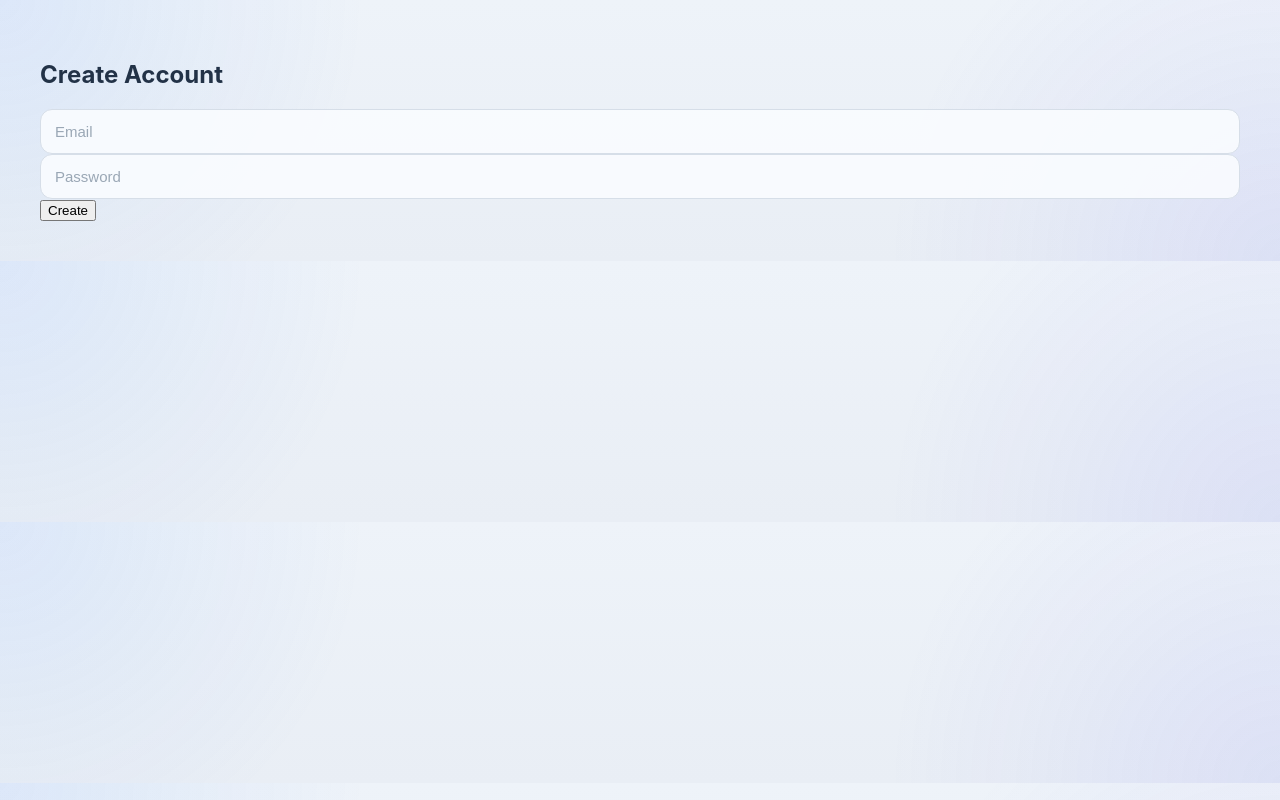
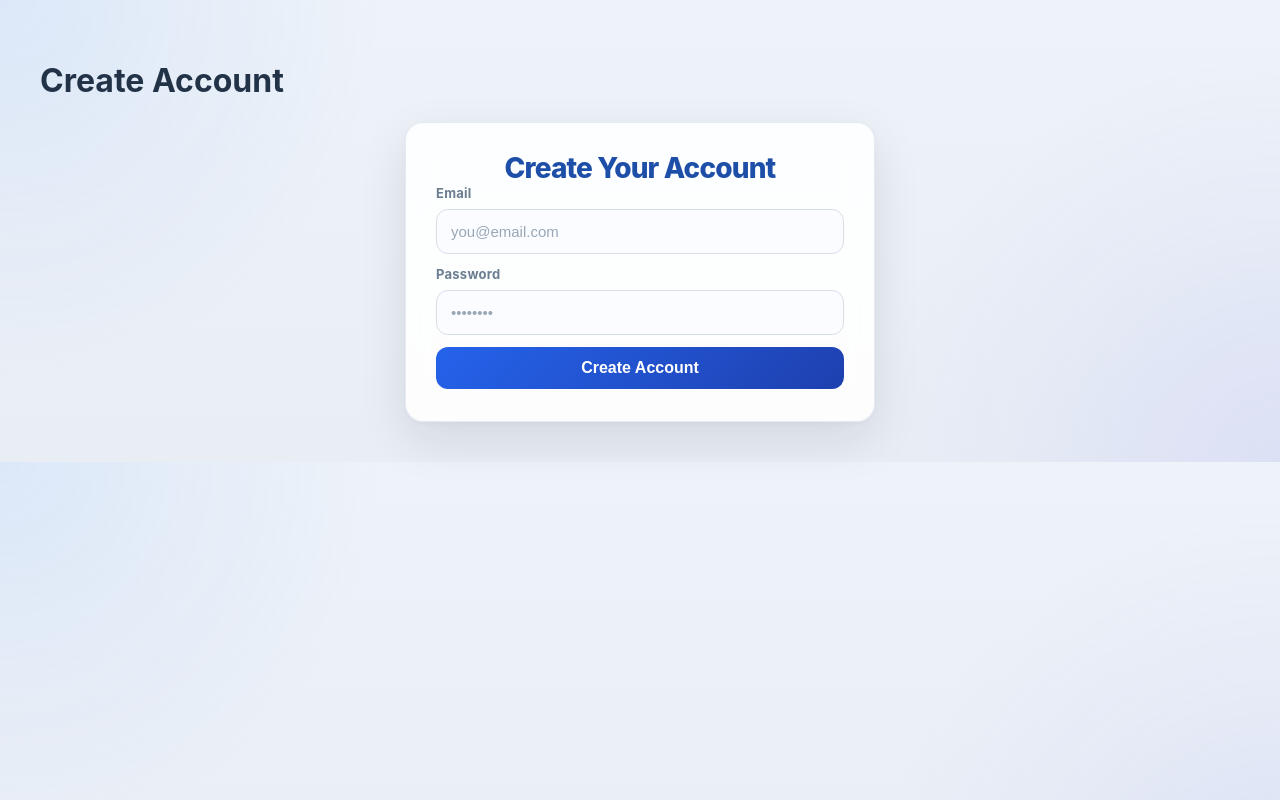
Before and after one commit to Marcelofcdantas/Job-Application-Tracker-Frontend, a React (Vite) app in the folder job-tracker-frontend/: page /register in a window 1280 px wide. Built offline with nearby package versions, Linux system fonts and the light colour scheme.

Commit message:
privateroute added and redirect to applications when login

```diff
--- a/job-tracker-frontend/src/App.tsx
+++ b/job-tracker-frontend/src/App.tsx
@@ -6,12 +6,20 @@ import Settings from "./pages/Settings";
 import ForgotPassword from "./pages/ForgotPassword";
 import Register from "./pages/Register";
 import VerifyEmail from "./pages/VerifyEmail";
+import PrivateRoute from "./components/PrivateRoute";
 
 export default function App() {
   return (
     <Routes>
       <Route path="/" element={<Home />} />
-      <Route path="/applications" element={<Applications />} />
+      <Route
+        path="/applications"
+        element={
+          <PrivateRoute>
+            <Applications />
+          </PrivateRoute>
+        }
+      />
       <Route path="/settings" element={<Settings />} />
       <Route path="/forgot-password" element={<ForgotPassword />} />
       <Route path="/register" element={<Register />} />
--- /dev/null
+++ b/job-tracker-frontend/src/components/PrivateRoute.tsx
@@ -0,0 +1,11 @@
+import { Navigate } from "react-router-dom";
+
+export default function PrivateRoute({ children }: any) {
+  const token = localStorage.getItem("token");
+
+  if (!token) {
+    return <Navigate to="/" replace />;
+  }
+
+  return children;
+}
--- a/job-tracker-frontend/src/pages/Applications.tsx
+++ b/job-tracker-frontend/src/pages/Applications.tsx
@@ -1,9 +1,34 @@
+import { useEffect, useState } from "react";
+import api from "../services/api";
 
 export default function Applications() {
+  const [apps, setApps] = useState([]);
+
+  useEffect(() => {
+    const token = localStorage.getItem("token");
+
+    api.get("/applications", {
+      headers: {
+        Authorization: `Bearer ${token}`
+      }
+    })
+    .then(res => setApps(res.data))
+    .catch(() => console.log("Error loading apps"));
+  }, []);
+
   return (
-    <div style={{padding:40}}>
-      <h2>My Applications</h2>
-      <p>Applications page loaded successfully.</p>
+    <div>
+      <h1>My Applications</h1>
+
+      {apps.length === 0 ? (
+        <p>No applications yet.</p>
+      ) : (
+        apps.map((app: any) => (
+          <div key={app.id}>
+            {app.company} - {app.position}
+          </div>
+        ))
+      )}
     </div>
   );
 }
--- a/job-tracker-frontend/src/pages/Home.tsx
+++ b/job-tracker-frontend/src/pages/Home.tsx
@@ -1,17 +1,13 @@
-
 import { useState } from "react";
 import { Link, useNavigate } from "react-router-dom";
 import PageShell from "../components/PageShell";
 import api from "../services/api";
-import { useAuth } from "../context/AuthContext";
 
 export default function Home() {
   const navigate = useNavigate();
-  const { setEmailForMfa, login } = useAuth();
+
   const [email, setEmail] = useState("");
   const [password, setPassword] = useState("");
-  const [mfaCode, setMfaCode] = useState("");
-  const [step, setStep] = useState<"login" | "mfa">("login");
   const [loading, setLoading] = useState(false);
   const [message, setMessage] = useState("");
 
@@ -22,31 +18,10 @@ export default function Home() {
 
     try {
       await api.post("/auth/login", { email, password });
-      setEmailForMfa(email);
-      setStep("mfa");
-      setMessage("We sent a verification code to your email.");
+
+      setMessage("Check your email to access your account.");
     } catch (error: any) {
       setMessage(error?.response?.data?.message || "Login failed.");
-    } finally {
-      setLoading(false);
-    }
-  }
-
-  async function handleVerifyMfa(e: React.FormEvent) {
-    e.preventDefault();
-    setLoading(true);
-    setMessage("");
-
-    try {
-      const response = await api.post("/auth/mfa/verify", {
-        email,
-        code: mfaCode,
-      });
-
-      login(response.data.data.accessToken, response.data.data.refreshToken);
-      navigate("/applications");
-    } catch (error: any) {
-      setMessage(error?.response?.data?.message || "Invalid verification code.");
     } finally {
       setLoading(false);
     }
@@ -98,7 +73,7 @@ export default function Home() {
 
           <div className="divider premium-divider" />
 
-          {step === "login" ? (
+          {/* 🔥 LOGIN FORM (SEM MFA) */}
           <form className="stack premium-form" onSubmit={handleLogin}>
             <h3 className="section-title">Login in Your Account</h3>
 
@@ -146,35 +121,13 @@ export default function Home() {
               Create Account
             </button>
           </form>
-          ) : (
-            <form className="stack premium-form" onSubmit={handleVerifyMfa}>
-              <h3 className="section-title">Verify Your Access</h3>
 
-              <label className="input-group premium-input-group">
-                <span>Verification Code</span>
-                <input
-                  placeholder="Enter the 6-digit code"
-                  value={mfaCode}
-                  onChange={(e) => setMfaCode(e.target.value)}
-                  required
-                />
-              </label>
-
-              <button className="primary-button premium-button" disabled={loading}>
-                <span>{loading ? "Verifying..." : "Verify Code"}</span>
-              </button>
-
-              <button
-                className="secondary-button premium-secondary-button"
-                type="button"
-                onClick={() => setStep("login")}
-              >
-                Back to login
-              </button>
-            </form>
+          {/* 🔥 FEEDBACK */}
+          {message && (
+            <p className="feedback-message premium-feedback">
+              {message}
+            </p>
           )}
-
-          {message ? <p className="feedback-message premium-feedback">{message}</p> : null}
         </section>
       </div>
     </PageShell>
--- a/job-tracker-frontend/src/pages/Register.tsx
+++ b/job-tracker-frontend/src/pages/Register.tsx
@@ -1,27 +1,83 @@
-
 import { useState } from "react";
 import { useNavigate } from "react-router-dom";
+import PageShell from "../components/PageShell";
 import api from "../services/api";
 
 export default function Register() {
   const navigate = useNavigate();
+
   const [email, setEmail] = useState("");
   const [password, setPassword] = useState("");
+  const [message, setMessage] = useState("");
+  const [loading, setLoading] = useState(false);
 
-  async function handleSubmit(e:any){
+  async function handleSubmit(e: React.FormEvent) {
     e.preventDefault();
-    await api.post("/auth/register",{email,password});
-    navigate("/");
+    setLoading(true);
+    setMessage("");
+
+    try {
+      await api.post("/auth/register", { email, password });
+
+      setMessage("Account created successfully! Check your email.");
+
+      setTimeout(() => {
+        navigate("/");
+      }, 1500);
+    } catch (err: any) {
+      console.error(err);
+      setMessage(
+        err?.response?.data?.message || "Error creating account"
+      );
+    } finally {
+      setLoading(false);
+    }
   }
 
   return (
-    <div style={{padding:40}}>
-      <h2>Create Account</h2>
-      <form onSubmit={handleSubmit}>
-        <input placeholder="Email" onChange={e=>setEmail(e.target.value)} />
-        <input placeholder="Password" type="password" onChange={e=>setPassword(e.target.value)} />
-        <button>Create</button>
-      </form>
-    </div>
+    <PageShell title="Create Account">
+      <div className="center-page">
+        <section className="single-column-card">
+          <h2 className="hero-title">Create Your Account</h2>
+
+          <form className="stack" onSubmit={handleSubmit}>
+            <label className="input-group">
+              <span>Email</span>
+              <input
+                placeholder="you@email.com"
+                value={email}
+                onChange={(e) => setEmail(e.target.value)}
+                required
+              />
+            </label>
+
+            <label className="input-group">
+              <span>Password</span>
+              <input
+                type="password"
+                placeholder="••••••••"
+                value={password}
+                onChange={(e) => setPassword(e.target.value)}
+                required
+              />
+            </label>
+
+            <button
+              className="primary-button"
+              type="submit"
+              disabled={loading}
+            >
+              {loading ? "Creating..." : "Create Account"}
+            </button>
+          </form>
+
+          {message && (
+            <p className="feedback-message">
+              {message}
+            </p>
+          )}
+        </section>
+      </div>
+    </PageShell>
   );
 }
--- a/job-tracker-frontend/src/pages/VerifyEmail.tsx
+++ b/job-tracker-frontend/src/pages/VerifyEmail.tsx
@@ -1,26 +1,32 @@
-
-import { useEffect, useState } from "react";
+import { useEffect } from "react";
+import { useNavigate } from "react-router-dom";
 import api from "../services/api";
 
-export default function VerifyEmail(){
-  const [message,setMessage] = useState("Verifying...");
+export default function VerifyEmail() {
+  const navigate = useNavigate();
 
-  useEffect(()=>{
+  useEffect(() => {
+
     const token = new URLSearchParams(window.location.search).get("token");
-    if(!token){
-      setMessage("Invalid link");
+
+    if (!token) {
       return;
     }
 
-    api.post("/auth/verify-email",{token})
-      .then(()=>setMessage("Email verified"))
-      .catch(()=>setMessage("Error verifying"));
-  },[]);
+    api.post("/auth/verify-email", { token })
+      .then((res) => {
+        localStorage.setItem("token", res.data.data.accessToken);
+        navigate("/applications");
+      })
+      .catch(() => {
+        alert("Invalid or expired link");
+        navigate("/");
+      });
+  }, []);
 
-  return(
-    <div style={{padding:40}}>
-      <h2>Email Verification</h2>
-      <p>{message}</p>
+  return (
+    <div style={{ padding: 40 }}>
+      <h2>Logging you in...</h2>
     </div>
   );
 }
--- a/job-tracker-frontend/src/styles.css
+++ b/job-tracker-frontend/src/styles.css
@@ -383,12 +383,20 @@ select:focus {
 }
 
 .primary-button {
-  position: relative;
-  overflow: hidden;
-  background: linear-gradient(135deg, #2563eb 0%, #1d4ed8 48%, #1e40af 100%);
-  color: #fff;
-  font-weight: 700;
-  box-shadow: 0 10px 22px rgba(37, 99, 235, 0.28);
+  width: 100%;
+  padding: 12px;
+  border-radius: 12px;
+  background: linear-gradient(135deg, #2563eb, #1e40af);
+  color: white;
+  border: none;
+  font-weight: 600;
+  cursor: pointer;
+  transition: 0.2s;
+}
+
+.primary-button:hover {
+  transform: translateY(-1px);
+  box-shadow: 0 6px 16px rgba(37, 99, 235, 0.3);
 }
 
 .premium-button::before {
```
Also changed, not shown: 1 other file (tests, documents, lock files or other folders). Lines whose indentation alone changed are shown as unchanged.
